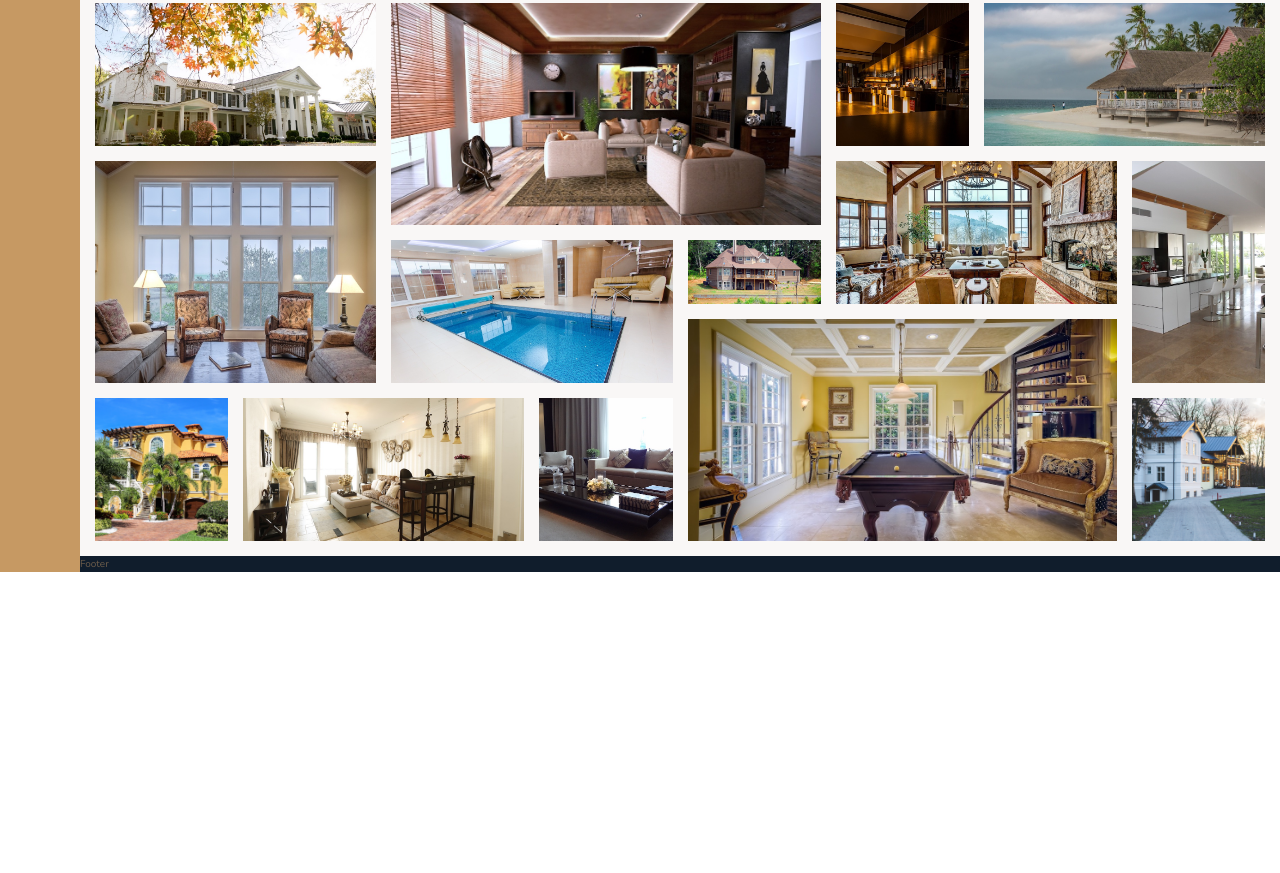
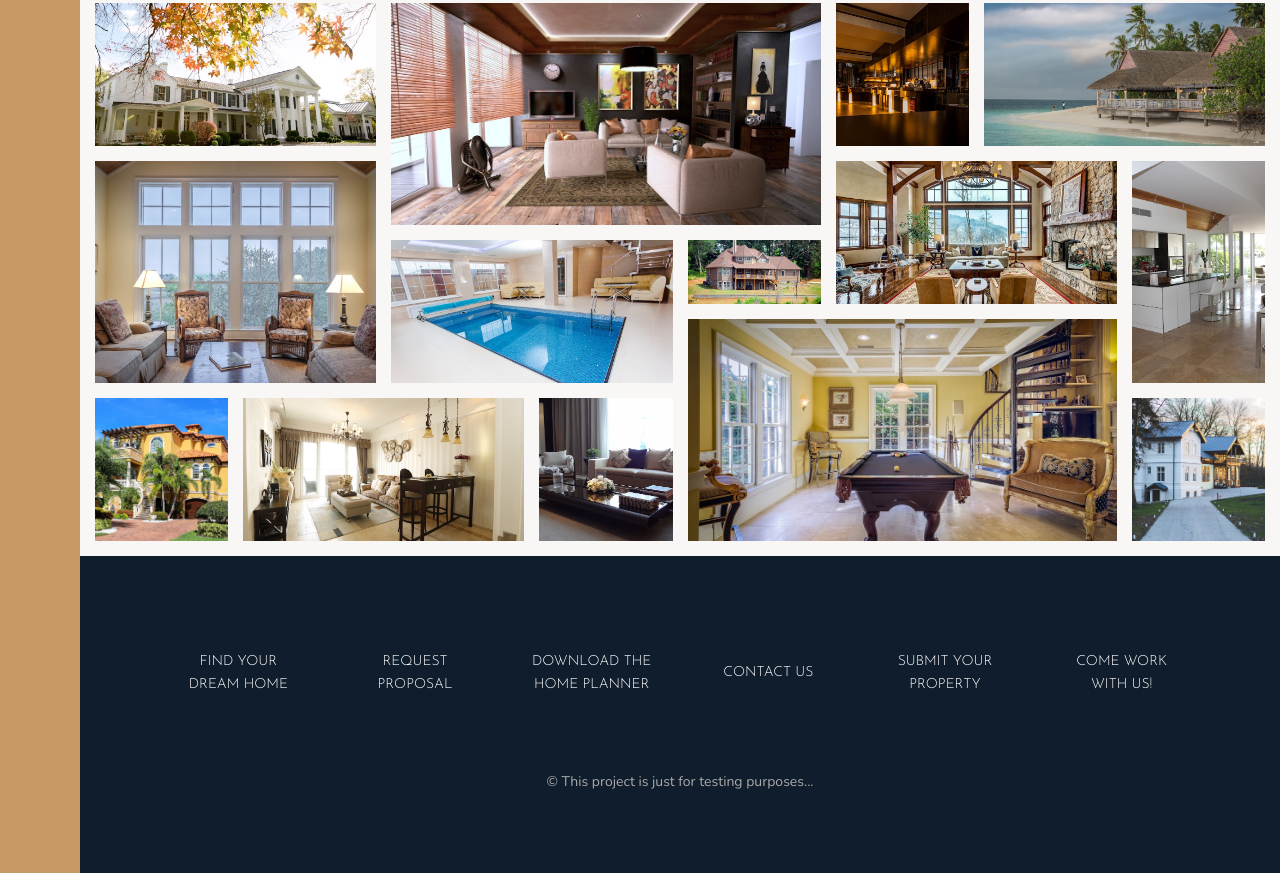
Before and after one commit to fenagel/nexter, a website: page index.html in a window 1280 px wide. Shown: the part 3084-3957 px from the top of the page. Before the commit the page ends 3656 px from the top, so only its background shows below. Drawn offline with nearby package versions, Linux system fonts and the light colour scheme.

Commit message:
added footer section

```diff
--- a/index.html
+++ b/index.html
@@ -318,6 +318,18 @@
                 <img src="/img/gal-14.jpeg" alt="Gallery Image 14" class="gallery__img">
             </figure>
         </div>
-        <footer class="footer">Footer</footer>
+        <footer class="footer">
+            <ul class="nav">
+                <li class="nav__item"><a href="#" class="nav__link">Find your dream home</a></li>
+                <li class="nav__item"><a href="#" class="nav__link">Request proposal</a></li>
+                <li class="nav__item"><a href="#" class="nav__link">Download the home planner</a></li>
+                <li class="nav__item"><a href="#" class="nav__link">Contact us</a></li>
+                <li class="nav__item"><a href="#" class="nav__link">Submit your property</a></li>
+                <li class="nav__item"><a href="#" class="nav__link">Come work with us!</a></li>
+            </ul>
+            <p class="copyright">
+                &copy; This project is just for testing purposes...
+            </p>
+        </footer>
     </body>
 </html>
--- a/sass/_footer.scss
+++ b/sass/_footer.scss
@@ -1,4 +1,43 @@
 .footer {
+  padding: 8rem;
+
   background-color: $color-secondary;
   grid-column: full-start / full-end;
 }
+
+.nav {
+  list-style: none;
+  display: grid;
+  grid-template-columns: repeat(auto-fit, minmax(15rem, 1fr));
+  grid-gap: 2rem;
+  align-items: center;
+
+  &__link:link,
+  &__link:visited {
+    font-size: 1.4rem;
+    color: #fff;
+    text-decoration: none;
+    font-family: $font-display;
+    text-transform: uppercase;
+    text-align: center;
+    padding: 1.5rem;
+    display: block;
+    transition: all 0.2s;
+  }
+
+  &__link:hover,
+  &__link:active {
+    background-color: rgba(#fff, 0.05);
+    transform: translateY(-3px);
+  }
+}
+
+.copyright {
+  font-size: 1.4rem;
+  color: $color-grey-light-2;
+  margin-top: 6rem;
+  margin-left: auto;
+  margin-right: auto;
+  text-align: center;
+  width: 70%;
+}
```
Also changed, not shown: css/style.css.
